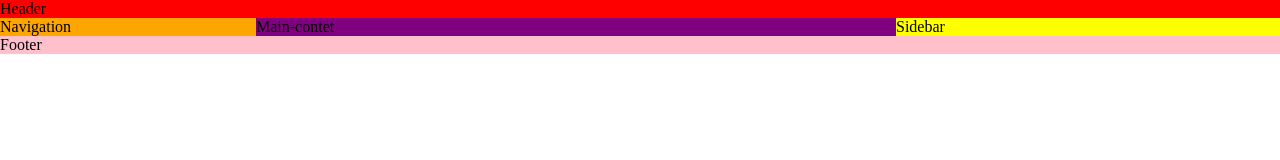
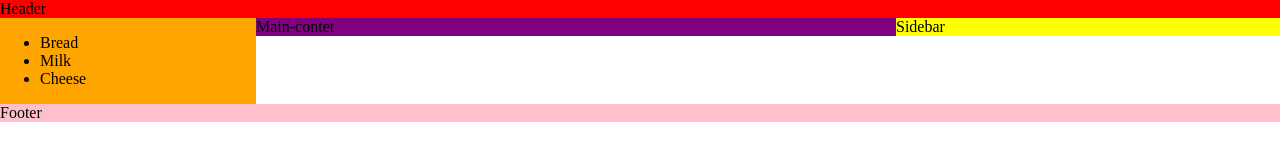
Before and after one commit to zacharyolsen/2016-02-24-In-Class-Assignment, a plain HTML site: page index.html in a window 1280 px wide. Drawn offline with Linux system fonts and the light colour scheme.

Commit message:
added list elements

```diff
--- a/index.html
+++ b/index.html
@@ -12,9 +12,19 @@
 
 <body>
   <div class= "header"> Header</div>
-  <div class= "navigation"> Navigation</div>
+
+  <div class= "navigation">
+    <ul>
+      <li>Bread</li>
+      <li>Milk</li>
+      <li>Cheese</li>
+    </ul>
+  </div>
+
   <div class= "main-content"> Main-contet</div>
+
   <div class= "sidebar"> Sidebar</div>
+
   <div class= "footer"> Footer</div>
 
 </body>
```
